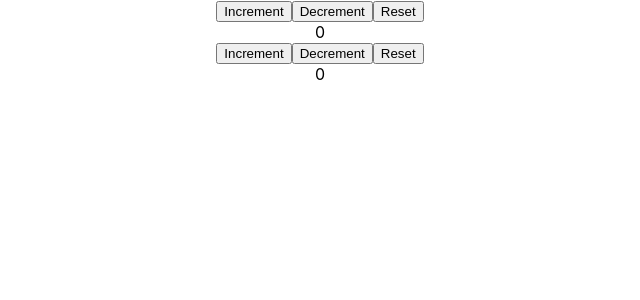
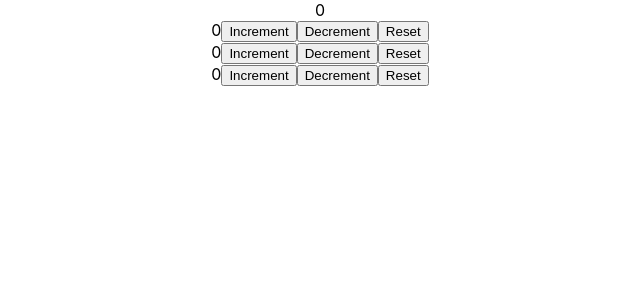
Before and after one commit to mittalaakash/hooks, a React (Create React App) app: page / in a window 1280 px wide. Shown: the top 300 px of the page, without its empty margins (320-960 px from the left). Built offline with nearby package versions, Linux system fonts and the light colour scheme.

Commit message:
useref + usecontext

```diff
--- a/src/App.js
+++ b/src/App.js
@@ -1,11 +1,37 @@
-import React from 'react';
+import React, { useReducer } from 'react';
 import './App.css';
-import CounterThree from './Components/CounterThree';
+import ComponentA from './component/ComponentA';
+import ComponentB from './component/ComponentB';
+import ComponentC from './component/ComponentC';
+
+const initialState = 0;
+const reducer = (state, action) => {
+  switch (action) {
+    case 'increment':
+      return state + 1;
+    case 'decrement':
+      return state - 1;
+    case 'reset':
+      return initialState;
+
+    default:
+      return state;
+  }
+};
+
+export const CountContext = React.createContext();
 
 function App() {
+  const [count, dispatch] = useReducer(reducer, initialState);
+
   return (
     <div className='App'>
-      <CounterThree />
+      <div>{count}</div>
+      <CountContext.Provider value={{ count, dispatch }}>
+        <ComponentA />
+        <ComponentB />
+        <ComponentC />
+      </CountContext.Provider>
     </div>
   );
 }
--- /dev/null
+++ b/src/component/ComponentA.js
@@ -0,0 +1,21 @@
+import React, { useContext } from 'react';
+import { CountContext } from '../App';
+
+function ComponentA() {
+  const countContext = useContext(CountContext);
+  return (
+    <div>
+      {' '}
+      {countContext.count}
+      <button onClick={() => countContext.dispatch('increment')}>
+        Increment
+      </button>
+      <button onClick={() => countContext.dispatch('decrement')}>
+        Decrement
+      </button>
+      <button onClick={() => countContext.dispatch('reset')}>Reset</button>
+    </div>
+  );
+}
+
+export default ComponentA;
--- /dev/null
+++ b/src/component/ComponentB.js
@@ -0,0 +1,12 @@
+import React from 'react';
+import ComponentD from './ComponentD';
+
+function ComponentB() {
+  return (
+    <div>
+      <ComponentD />
+    </div>
+  );
+}
+
+export default ComponentB;
--- /dev/null
+++ b/src/component/ComponentC.js
@@ -0,0 +1,12 @@
+import React from 'react';
+import ComponentE from './ComponentE';
+
+function ComponentC() {
+  return (
+    <div>
+      <ComponentE />
+    </div>
+  );
+}
+
+export default ComponentC;
--- /dev/null
+++ b/src/component/ComponentD.js
@@ -0,0 +1,21 @@
+import React, { useContext } from 'react';
+import { CountContext } from '../App';
+
+function ComponentD() {
+  const countContext = useContext(CountContext);
+  return (
+    <div>
+      {' '}
+      {countContext.count}
+      <button onClick={() => countContext.dispatch('increment')}>
+        Increment
+      </button>
+      <button onClick={() => countContext.dispatch('decrement')}>
+        Decrement
+      </button>
+      <button onClick={() => countContext.dispatch('reset')}>Reset</button>
+    </div>
+  );
+}
+
+export default ComponentD;
--- /dev/null
+++ b/src/component/ComponentE.js
@@ -0,0 +1,12 @@
+import React from 'react';
+import ComponentF from './ComponentF';
+
+function ComponentE() {
+  return (
+    <div>
+      <ComponentF />
+    </div>
+  );
+}
+
+export default ComponentE;
--- /dev/null
+++ b/src/component/ComponentF.js
@@ -0,0 +1,21 @@
+import React, { useContext } from 'react';
+import { CountContext } from '../App';
+
+function ComponentF() {
+  const countContext = useContext(CountContext);
+  return (
+    <div>
+      {' '}
+      {countContext.count}
+      <button onClick={() => countContext.dispatch('increment')}>
+        Increment
+      </button>
+      <button onClick={() => countContext.dispatch('decrement')}>
+        Decrement
+      </button>
+      <button onClick={() => countContext.dispatch('reset')}>Reset</button>
+    </div>
+  );
+}
+
+export default ComponentF;
```
